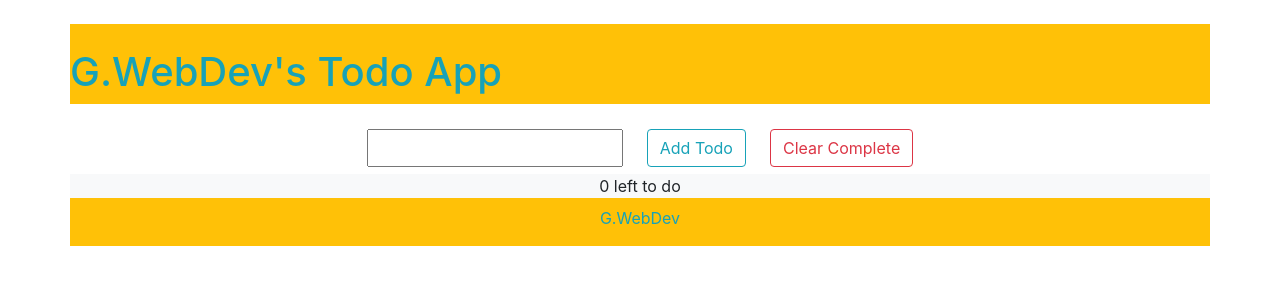
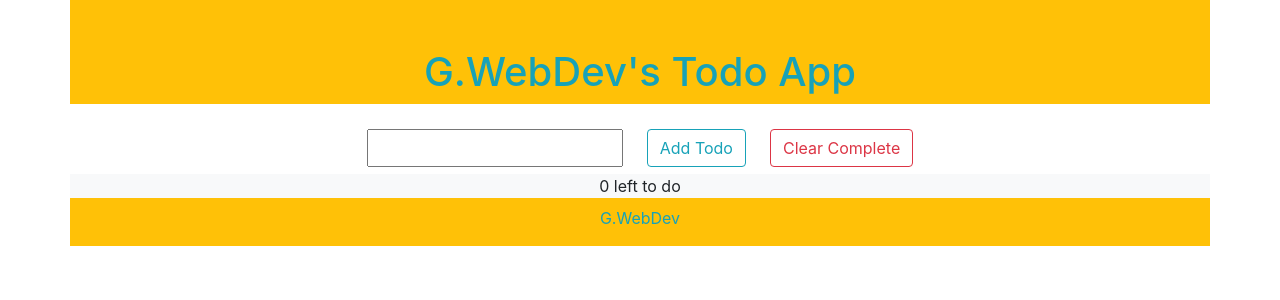
Before and after one commit to Gwen1985/intro-react, a React (Create React App) app: page / in a window 1280 px wide. Shown: the top 300 px of the page. Built offline with nearby package versions, Linux system fonts and the light colour scheme.

Commit message:
final product

```diff
--- a/src/App.js
+++ b/src/App.js
@@ -42,7 +42,7 @@ function App() {
     return (
 
         <>
-            <header className="container-md bg bg-warning text-info ">
+            <header className="container-md bg bg-warning text-info d-flex justify-content-center">
                 <div className="row pt-4 mt-4">
                     <h1>G.WebDev's Todo App</h1>
                 </div>
@@ -51,12 +51,12 @@ function App() {
             <div className="container-md ">
                 <div className="row pt-4 btn d-flex justify-content-center">
                     <input ref={todoNameRef} type="text"/>
-                    <button className="btn btn-outline-info ml-4"  onClick={handleAddTodo}>Add Todo</button>
+                    <button className="btn btn-outline-info ml-4" onClick={handleAddTodo}>Add Todo</button>
                     <button className="btn btn-outline-danger ml-4" onClick={handleClearTodos}>Clear Complete</button>
                 </div>
 
                 <div className="row bg-light d-flex justify-content-center">
-                        <Form todos={todos} toggleTodo={toggleTodo}/>
+                    <Form todos={todos} toggleTodo={toggleTodo}/>
                     <div>{todos.filter(todo => !todo.complete).length} left to do</div>
                 </div>
             </div>
```
